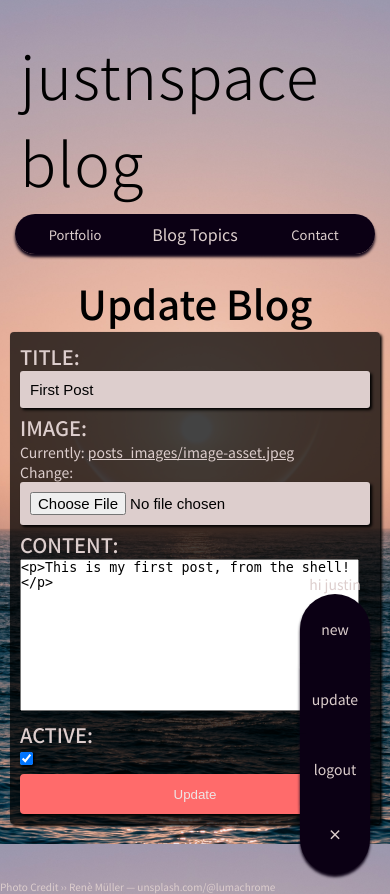
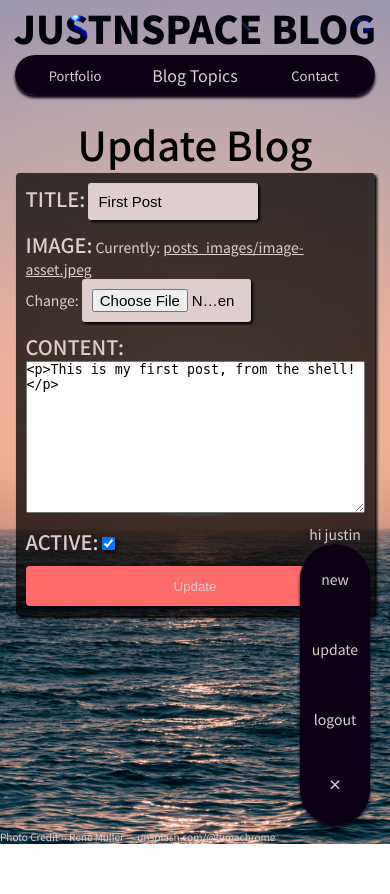
Before and after one commit to justnclrk/justn, a Django app: page /blog/post/1/update/ in a window 390 px wide. After the commit the page ends 844 px from the top, so only its background shows below. Run offline with Django 3.2, Linux system fonts and the light colour scheme; a user stored in the database is signed in; data comes from the database, SQL or seed files in the repository; parts of the project's set-up code (start-up, migrations or seed data) failed here and were passed over; some libraries are stand-ins or nearby versions.

Commit message:
media queries pt 1

```diff
--- a/blog/templates/blog/index.html
+++ b/blog/templates/blog/index.html
@@ -17,17 +17,17 @@
     <div class="container">
 
         <header class="header">
+            <h1 class="logo"><a href="{% url 'blog-home' %}" class="logo__link">justnspace blog</a></h1>
             <nav class="navigation">
-                <h1 class="logo"><a href="{% url 'blog-home' %}" class="logo__link">justnspace blog</a></h1>
-                <ul class="user__controls">
-                    <li class="user__controls__item">
-                        <a href="{% url 'home' %}" class="user__controls__item__link">portfolio</a>
+                <ul class="navigation__list">
+                    <li class="navigation__list__item">
+                        <a href="{% url 'home' %}" class="navigation__list__item__link">portfolio</a>
                     </li>
-                    <li class="user__controls__item">
-                        <button id="openTopics" class="user__controls__topics__button">blog topics</button>
+                    <li class="navigation__list__item">
+                        <button id="openTopics" class="topics__button">blog topics</button>
                     </li>
-                    <li class="user__controls__item">
-                        <a href="mailto:justnclrk@gmail.com" class="user__controls__item__link">contact</a>
+                    <li class="navigation__list__item">
+                        <a href="mailto:justnclrk@gmail.com" class="navigation__list__item__link">contact</a>
                     </li>
                 </ul>
             </nav>
--- a/static/justn/css/blog_style.css
+++ b/static/justn/css/blog_style.css
@@ -90,22 +81,21 @@
   width: 100%;
   height: 4rem;
   background: #ff6b6b;
-  color: #eee5e5;
+  color: #ddcecd;
   border-radius: 0.4rem;
-  box-shadow: 2px 2px 3px black;
+  box-shadow: 2px 2px 3px #0B0014;
   transition: all 0.2s;
 }
 .submit__button:hover {
   background: #fc7c7c;
 }
 
-.user__controls__topics__button {
+.topics__button {
   outline: none;
   border: none;
   background: none;
   width: 12rem;
   height: 100%;
-  font-size: 1.4rem;
 }
 
 .topics__close__button {
@@ -162,14 +152,13 @@
   width: 100%;
 }
 .post__content img {
-  border-radius: 1rem;
+  border-radius: 0.4rem;
   margin: 1rem;
 }
 
 .container {
   max-width: 120rem;
   margin: 0 auto;
-  padding: 2rem 1rem;
 }
 
 .header {
@@ -180,6 +169,7 @@
   display: flex;
   flex-direction: column;
   min-height: 60rem;
+  padding: 0 2rem;
 }
 
 .pagination {
@@ -334,17 +307,23 @@
   color: #0B0014;
 }
 
+.logo {
+  text-align: center;
+  width: 100%;
+}
+.logo__link {
+  background: url("/static/justn/img/blog/Erica_Anderson.gif") no-repeat center/cover;
+  -webkit-background-clip: text;
+  background-clip: text;
+}
+
 .navigation {
   display: flex;
   flex-direction: column;
   align-items: center;
   width: 100%;
 }
-.navigation .logo {
-  height: 100%;
-  display: flex;
-}
-.navigation .user__controls {
+.navigation__list {
   list-style: none;
   display: flex;
   align-items: center;
@@ -352,22 +331,22 @@
   border-radius: 4rem;
   box-shadow: 0px 3px 3px #0B0014;
 }
-.navigation .user__controls__item {
+.navigation__list__item {
   height: 100%;
   display: flex;
   width: 12rem;
   background: #0B0014;
   transition: all 0.2s;
 }
-.navigation .user__controls__item:first-child {
+.navigation__list__item:first-child {
   border-top-left-radius: 4rem;
   border-bottom-left-radius: 4rem;
 }
-.navigation .user__controls__item:last-child {
+.navigation__list__item:last-child {
   border-top-right-radius: 4rem;
   border-bottom-right-radius: 4rem;
 }
-.navigation .user__controls__item:hover {
+.navigation__list__item:hover {
   background: #EAE0D5;
 }
 
@@ -487,10 +470,7 @@
   color: #ddcecd;
 }
 .post__form p:not(:last-child) {
-  margin-bottom: 0.5rem;
-}
-.post__form p label {
-  display: block;
+  margin-bottom: 1rem;
 }
 .post__form p .helptext {
   margin-top: 0.3rem;
@@ -507,14 +487,14 @@
   outline: none;
   transition: all 0.2s;
   border-radius: 0.3rem;
-  width: 100%;
+  width: 50%;
   box-shadow: 2px 2px 3px black;
 }
 .post__form input[type=checkbox] {
   width: auto;
 }
 .post__form input:focus {
-  border-bottom: 1px solid black;
+  background: #ffe66d;
 }
 
 .topics {
@@ -565,17 +547,18 @@
 }
 
 .logo__link {
-  font-size: 6rem;
-  font-weight: 300;
-  letter-spacing: 0.1rem;
+  font-size: 3.8rem;
+  font-weight: 900;
+  text-transform: uppercase;
 }
 
-.user__controls {
+.navigation__list {
   font-weight: 400;
   font-size: 1.3rem;
   text-transform: capitalize;
 }
-.user__controls__topics__button {
+
+.topics__button {
   font-size: 1.6rem;
   font-family: "Noto Sans JP", sans-serif;
   text-transform: capitalize;
--- a/static/justn/sass/blog.scss
+++ b/static/justn/sass/blog.scss
@@ -1,4 +1,4 @@
-@import "blog/mixin";
+@import "blog/mixins";
 @import "blog/variables";
 
 @import "blog/admin";
@@ -9,6 +9,7 @@
 @import "blog/image";
 @import "blog/layout";
 @import "blog/link";
+@import "blog/logo";
 @import "blog/mixins";
 @import "blog/navigation";
 @import "blog/pagination";
--- a/static/justn/sass/blog/_image.scss
+++ b/static/justn/sass/blog/_image.scss
@@ -27,7 +27,7 @@
 
     &__content {
         img {
-            border-radius: 1rem;
+            @include border_radius_sm;
             margin: 1rem;
         }
     }
--- a/static/justn/sass/blog/_layout.scss
+++ b/static/justn/sass/blog/_layout.scss
@@ -1,7 +1,6 @@
 .container {
     max-width: 120rem;
     margin: 0 auto;
-    padding: 2rem 1rem;
 }
 
 .header {
@@ -12,6 +11,7 @@
     display: flex;
     flex-direction: column;
     min-height: 60rem;
+    padding: 0 2rem;
 }
 
 .pagination {
--- a/static/justn/sass/blog/_pagination.scss
+++ b/static/justn/sass/blog/_pagination.scss
@@ -7,7 +7,7 @@
         display: flex;
         align-items: center;
         height: 4rem;
-        border-radius: 4rem;
+        @include border_radius_lrg;
         @include round_box_shadow;
 
         &__item {
--- a/static/justn/sass/blog/_topics.scss
+++ b/static/justn/sass/blog/_topics.scss
@@ -11,6 +11,7 @@
 
     &__content {
         width: 40rem;
+        max-height: 70vh;
         margin: 14rem auto;
         background: $whiteish;
         box-shadow: 0 5px 8px 0 rgba(0,0,0,.2), 0 7px 20px 0 rgba(0,0,0,.2);
@@ -35,7 +36,8 @@
         &__item {
             width: 100%;
             height: 5rem;
-            border-radius: .4rem;
+            @include border_radius_sm;
+            @include transition_short;
 
             &:hover {
                 background: $blackish;
--- a/static/justn/sass/blog/_variables.scss
+++ b/static/justn/sass/blog/_variables.scss
@@ -11,5 +11,5 @@
 $black: #000;
 
 //media queries
-$breakpoint-medium: 56.25em; //900px
+$breakpoint-large: 62.5em; //1000px
 $breakpoint-xs: 28em; //450px
```
Also changed, not shown: other parts of static/justn/css/blog_style.css (+23 -43 lines), static/justn/sass/blog/_button.scss (+7 -18 lines), static/justn/sass/blog/_link.scss (+7 -24 lines), static/justn/sass/blog/_logo.scss (added, +10 -0 lines), static/justn/sass/blog/_mixins.scss (+14 -1 lines), static/justn/sass/blog/_navigation.scss (+2 -7 lines), static/justn/sass/blog/_post.scss (+8 -7 lines), static/justn/sass/blog/_typography.scss (+9 -9 lines), static/justn/img/blog/Erica_Anderson.gif (added), static/justn/img/blog/giphy.gif (added), static/justn/img/blog/stars.gif (added), static/justn/sass/blog/_mixin.scss (deleted), 1 other file.
